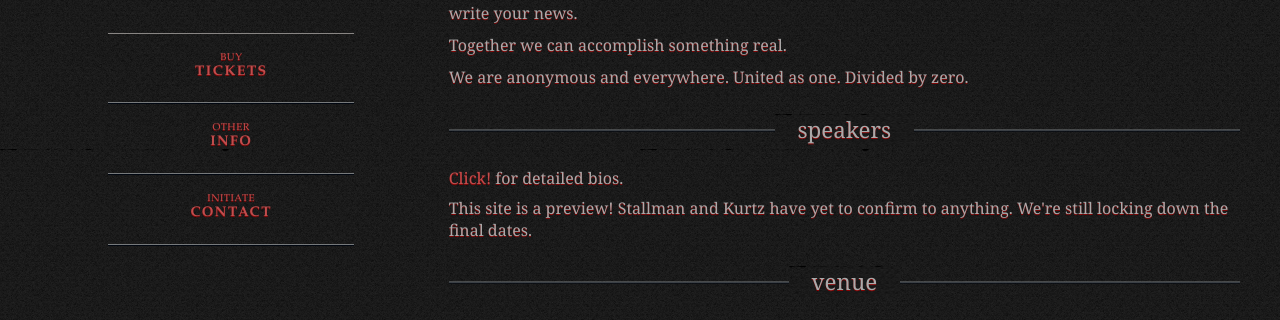
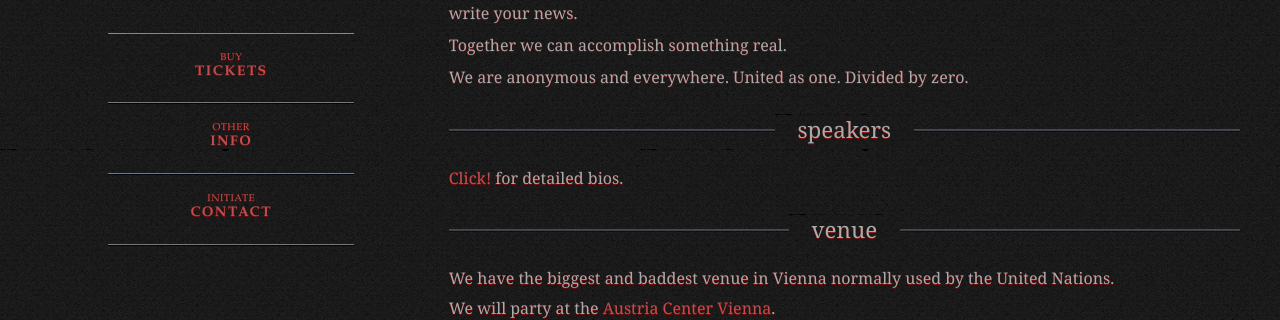
Before and after one commit to genjix/unsystematic-borg, a Django app: template unsystem/templates/home.html in a window 1280 px wide. Shown: the part 331-651 px from the top of the page. Run offline with Django 3.2, Linux system fonts and the light colour scheme; the template is opened without the code that fills it, so the values that code supplies are empty.

Commit message:
remove this is a preview text.

```diff
--- a/unsystem/templates/home.html
+++ b/unsystem/templates/home.html
@@ -3,7 +3,6 @@
 <div class="section main">
     <h2><b>Speakers</b></h2>
     <p><a href="/bio/">Click!</a> for detailed bios.</p>
-    <p>This site is a preview! Stallman and Kurtz have yet to confirm to anything. We're still locking down the final dates.</p>
     <ol>
         {% for speaker in speakers %}
             <li class="figure {{ speaker.4 }}">
```
